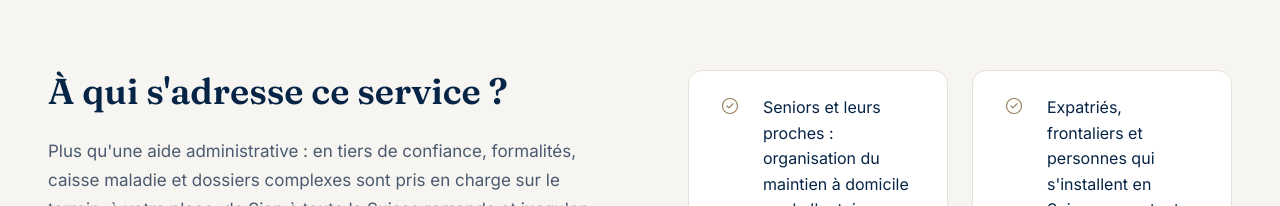
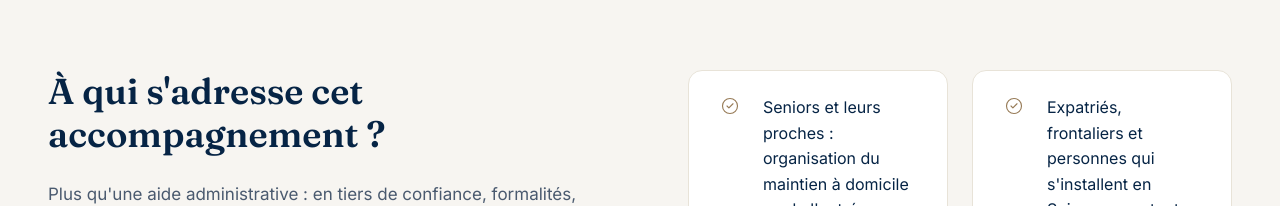
Before and after one commit to Swiss-Serenity-Plus/Website, a Next.js app: page /particuliers/accompagnement-administratif in a window 1280 px wide. Shown: the part 533-739 px from the top of the page. Built offline with nearby package versions, Linux system fonts and the light colour scheme.

Commit message:
Particuliers : Pour qui réécrit, titre de la rubrique
Co-Authored-By: Claude Opus 5.5 <noreply@anthropic.com>
Claude-Session: https://claude.ai/code/session_01HBumBQZWv3hmYTzd3TEMHn

```diff
--- a/app/particuliers/accompagnement-administratif/page.tsx
+++ b/app/particuliers/accompagnement-administratif/page.tsx
@@ -57,13 +57,14 @@ export default function AccompagnementAdministratifPage() {
       targetAudience={{
         id: "profils-particuliers",
         eyebrow: null,
+        title: "À qui s'adresse cet accompagnement ?",
         image: "https://pub-b61ce5a39cc042cabc94943b3c8f74b4.r2.dev/blog-covers/1779635065199-2abda4e7-22d7-4f8b-a1dc-79ef1d49bdc3.png",
         description: "Plus qu'une aide administrative : en tiers de confiance, formalités, caisse maladie et dossiers complexes sont pris en charge sur le terrain, à votre place, de Sion à toute la Suisse romande et jusqu'en Haute-Savoie.",
         profiles: [
-          "Seniors et leurs proches : organisation du maintien à domicile ou de l'entrée en EMS, recherche de solutions, inscriptions et coordination avec les services d'aide.",
-          "Expatriés, frontaliers et personnes qui s'installent en Suisse ou partent vivre en France : démarches suisses, françaises ou transfrontalières, et accompagnement dans la recherche d'emploi.",
-          "Toute personne qui traverse une étape de vie : départ à la retraite, préparation d'une entrée en home, déménagement, séparation, succession.",
-          "Salariés aidants qui gèrent, en plus de leur travail, la situation administrative d'un membre de leur famille âgé, malade ou en situation de handicap.",
+          "Seniors et leurs proches : organisation du maintien à domicile ou de l'entrée en EMS, choix d'un établissement, inscriptions et démarches auprès des communes, du canton et des organismes d'aide…",
+          "Expatriés, frontaliers et personnes qui s'installent en Suisse ou partent vivre en France : installation, permis, assurances, projet de travailler en Suisse et recherche d'emploi…",
+          "Toute personne qui traverse une étape de vie : fin de carrière, entrée en maison de retraite, déménagement, changement de situation familiale, succession…",
+          "Salariés aidants qui, en plus de leur travail, prennent soin au quotidien d'un membre de leur famille et ne trouvent plus le temps de tout gérer.",
         ],
       }}
       deliverables={{
```
